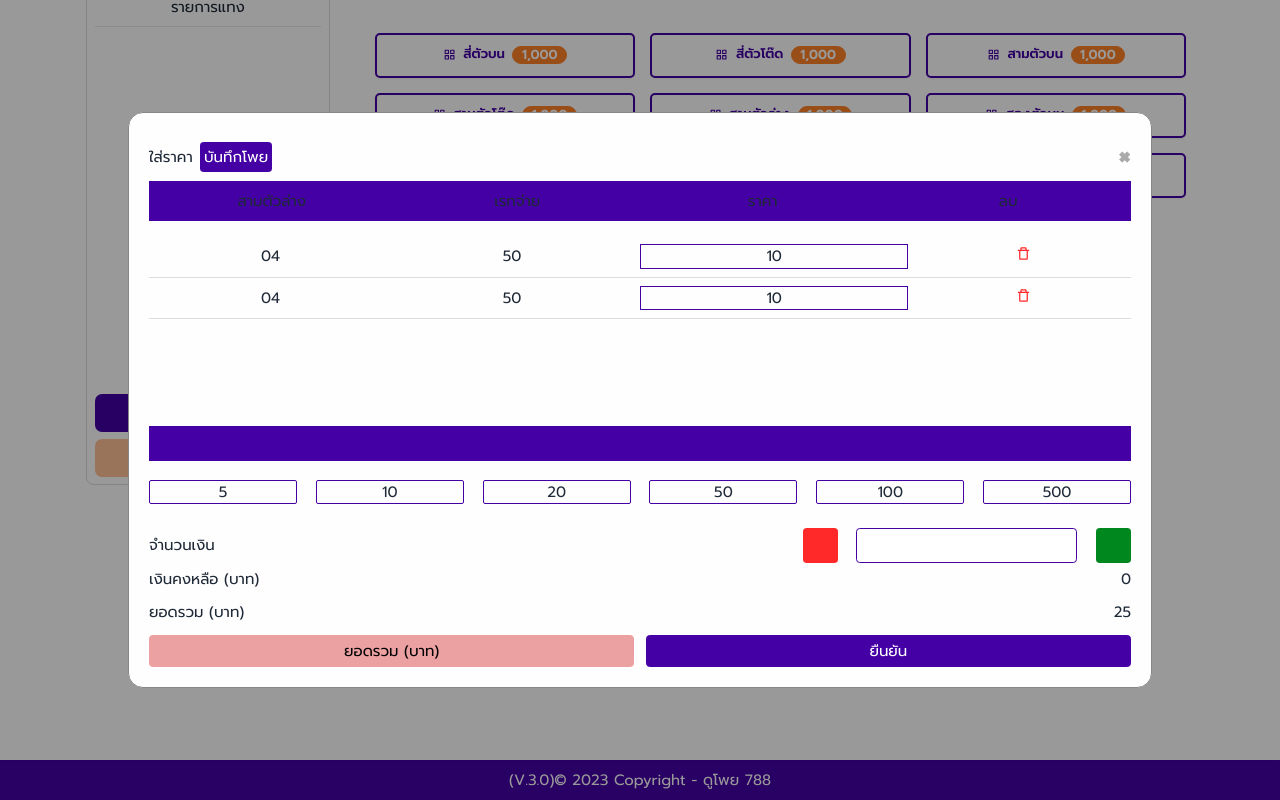
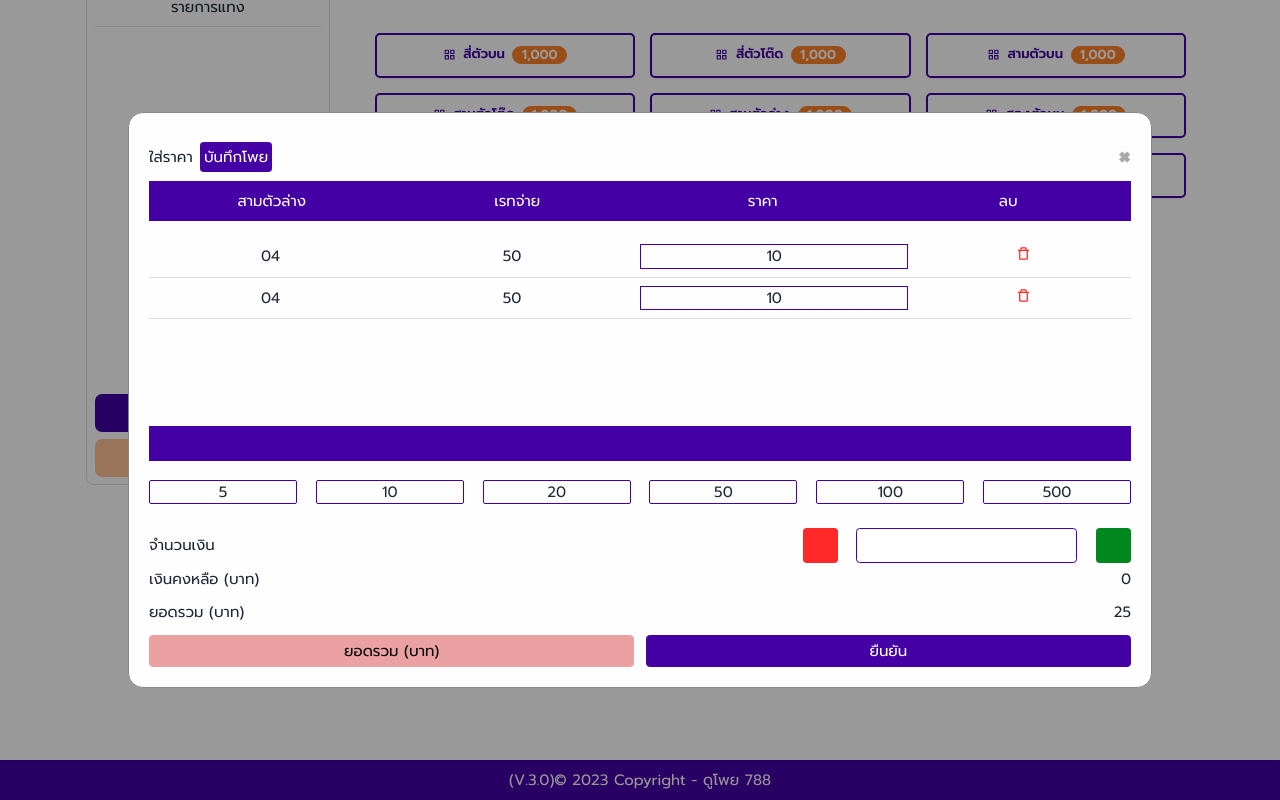
Before and after one commit to zvcx22545/Dopoy788, a React (Vite) app: page /play in a window 1280 px wide. Both pictures are taken after a click on the button "ใส่ราคา/ส่งโพย". Shown: the part 635-1435 px from the top of the page. Built offline with nearby package versions, Linux system fonts and the light colour scheme.

Commit message:
src/components/Play/play.jsx

```diff
--- a/src/components/Play/play.jsx
+++ b/src/components/Play/play.jsx
@@ -62,7 +62,7 @@ function Play() {
                         <span className="close" onClick={() => setShowModal(false)}>&times;</span> {/* Close Button */}
                     </div>
                     <div className="modalTable ">
-                        <div className="headTable flex justify-between items-center text-center h-[40px] bg-[#4400A5]">
+                        <div className="headTable flex justify-between items-center text-white text-center h-[40px] bg-[#4400A5]">
                                 <h1 className='w-full'>สามตัวล่าง</h1>
                                 <h1 className='w-full'>เรทจ่าย</h1>
                                 <h1 className='w-full'>ราคา</h1>
@@ -164,7 +164,7 @@ function Play() {
                 </div>
                 <div className="list-responsive mt-auto">
                     <h1>รายการแทง</h1>
-                    <button className="list-btn">ใส่ราคา/ส่งโพย</button>
+                    <button className="list-btn" onClick={() => setShowModal(true)}>ใส่ราคา/ส่งโพย</button>
                 </div>
             </div>
             {/* Modal */}
```
